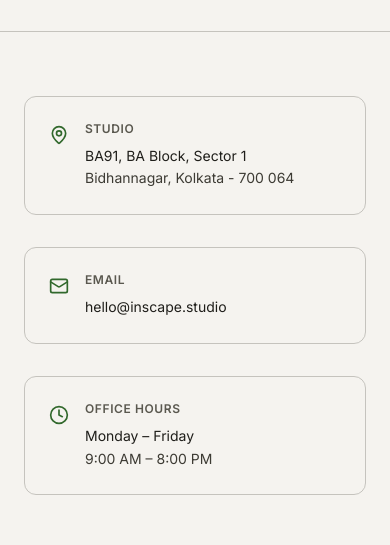
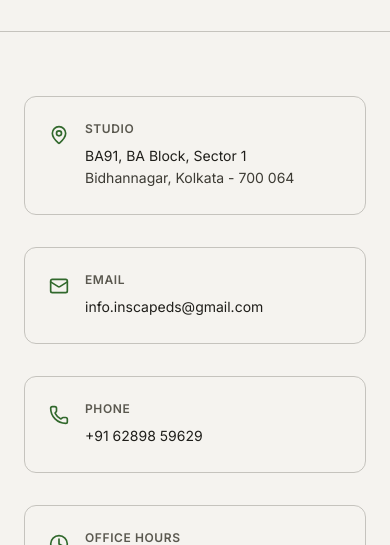
Before and after one commit to A-N-C-Alrize-Nex-Cell/INSCAPEDS, a React (Vite) app: page /contact in a window 390 px wide. Shown: the part 1172-1717 px from the top of the page. Built offline with nearby package versions, Linux system fonts and the light colour scheme; no server answers; a web font is replaced by a local one.

Commit message:
Update contact email and add phone number
- Email: hello@inscape.studio -> info.inscapeds@gmail.com (Contact
  page info block, Footer "Start a project" link)
- Added a Phone info block on the Contact page: +91 62898 59629

Co-Authored-By: Claude Sonnet 5 <noreply@anthropic.com>

```diff
--- a/src/components/Footer.jsx
+++ b/src/components/Footer.jsx
@@ -99,7 +99,7 @@ export default function Footer() {
             © {new Date().getFullYear()} Inscape Architecture Studio. All rights reserved.
           </p>
           <a
-            href="mailto:hello@inscape.studio"
+            href="mailto:info.inscapeds@gmail.com"
             className="text-xs text-sand-300 hover:text-sand-50 transition-colors inline-flex items-center gap-1"
           >
             Start a project
--- a/src/pages/Contact.jsx
+++ b/src/pages/Contact.jsx
@@ -211,17 +211,25 @@ export default function Contact() {
 
       {/* STUDIO ADDRESS & DETAILS */}
       <section className="container-wide py-16 md:py-20 border-t border-ink-200/60">
-        <div className="grid grid-cols-1 md:grid-cols-3 gap-8">
+        <div className="grid grid-cols-1 sm:grid-cols-2 md:grid-cols-4 gap-8">
           <InfoBlock icon={MapPin} title="Studio">
             <p>BA91, BA Block, Sector 1</p>
             <p className="text-ink-500">Bidhannagar, Kolkata - 700 064</p>
           </InfoBlock>
           <InfoBlock icon={Mail} title="Email">
             <a
-              href="mailto:hello@inscape.studio"
+              href="mailto:info.inscapeds@gmail.com"
               className="hover:text-clay-500 transition-colors"
             >
-              hello@inscape.studio
+              info.inscapeds@gmail.com
+            </a>
+          </InfoBlock>
+          <InfoBlock icon={Phone} title="Phone">
+            <a
+              href="tel:+916289859629"
+              className="hover:text-clay-500 transition-colors"
+            >
+              +91 62898 59629
             </a>
           </InfoBlock>
           <InfoBlock icon={Clock} title="Office Hours">
```
